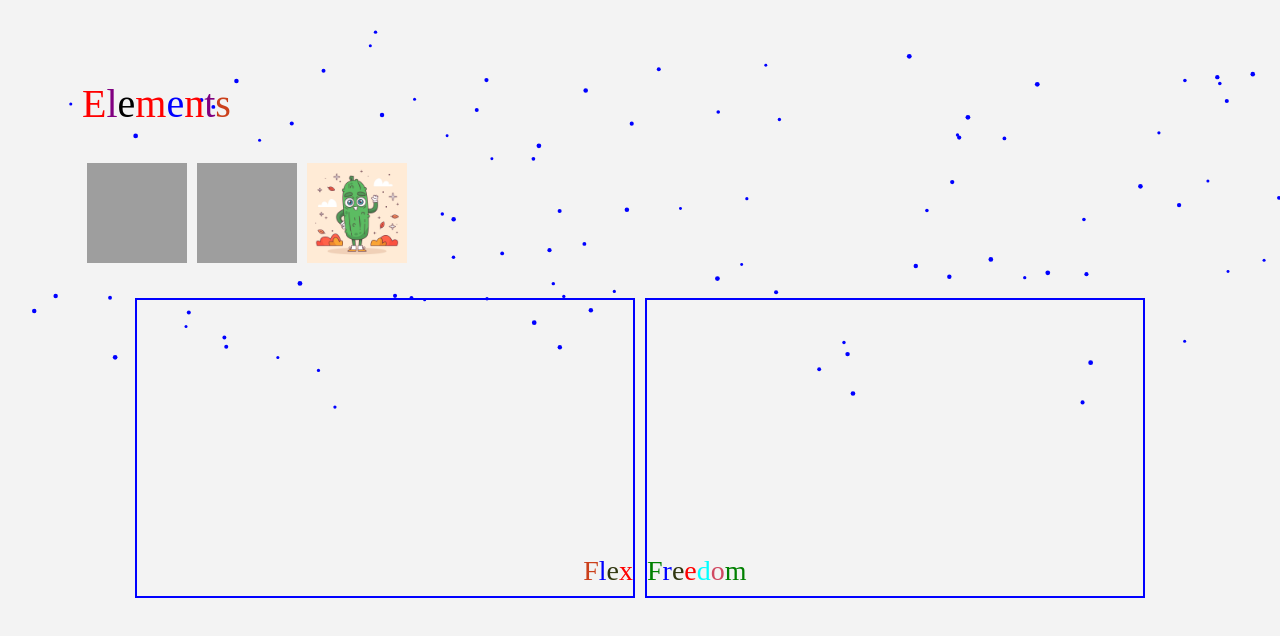
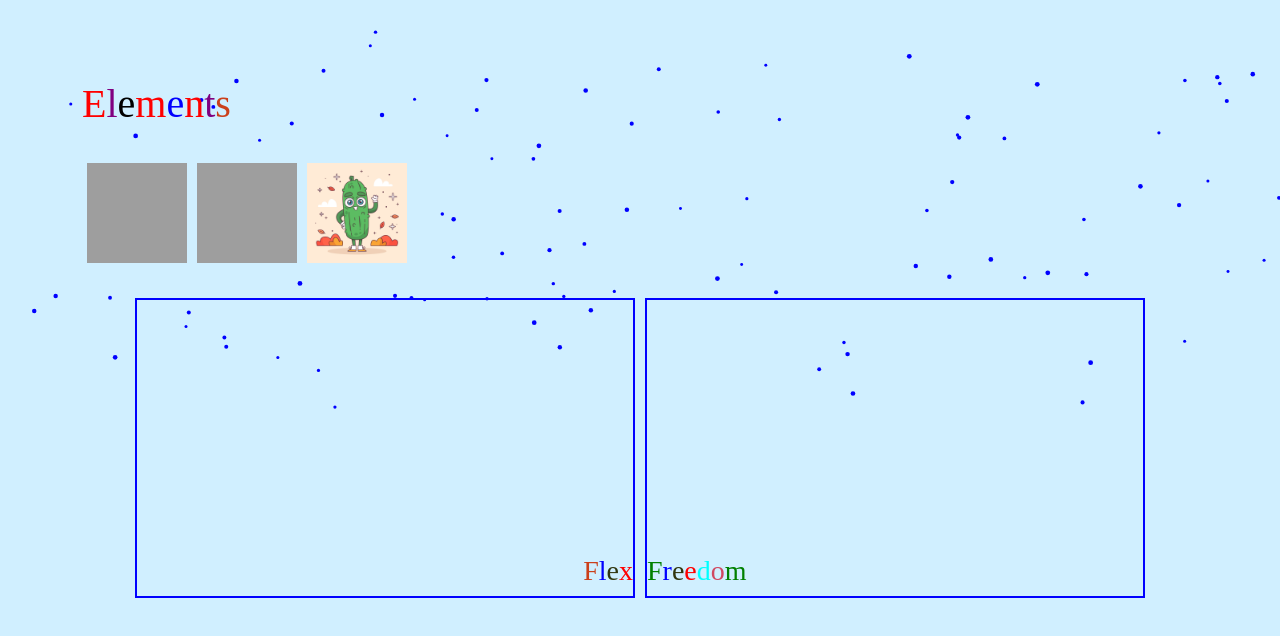
Before and after one commit to StrongerProgrammer7/DragAndDropEvents, a website: page index.html in a window 1280 px wide. Drawn offline with nearby package versions, Linux system fonts and the light colour scheme; grey boxes are pictures that could not be loaded; a web font is replaced by a local one.

Commit message:
change color body background Change place div block background for box

```diff
--- a/assets/css/style.css
+++ b/assets/css/style.css
@@ -94,7 +94,7 @@ img{
 body
 {
 	font-family: 'Mountains of Christmas';
-	background: rgb(243, 243, 243);
+	background: rgb(208, 239, 255);
 }
 .content
 {
@@ -150,7 +150,7 @@ body
 .color_backgroundFreedom
 {
 	width: 100%;
-	height: 100vh;
+	height: 100%;
 	position: absolute;
 	top:0;
 	left: 0;
--- a/index.html
+++ b/index.html
@@ -27,14 +27,16 @@
                 <div class="box position-relative">
                     <h3 class="h3 position-absolute bottom-0 end-0 titleBox" id="titleFlex"></h3>
                     <div class="d-flex justify-content-center box-flex" id="box_flex">
-                        <div class="color_backgroundFlex" id="color_backgroundFlex"></div>
+
                     </div>
+                    <div class="color_backgroundFlex" id="color_backgroundFlex"></div>
                 </div>
                 <div class="box position-relative">
                     <h3 class="h3 position-absolute bottom-0 start-0 titleBox" id="titleFreedom"></h3>
                     <div class="box-freedom" id="box_freedom">
-                        <div class="color_backgroundFreedom" id="color_backgroundFreedom"></div>
+
                     </div>
+                    <div class="color_backgroundFreedom" id="color_backgroundFreedom"></div>
                 </div>
             </div>
         </div>
--- a/package.json
+++ b/package.json
@@ -22,5 +22,8 @@
   "bugs": {
     "url": "https://github.com/StrongerProgrammer7/DragAndDropEvents/issues"
   },
-  "homepage": "https://github.com/StrongerProgrammer7/DragAndDropEvents#readme"
+  "homepage": "https://github.com/StrongerProgrammer7/DragAndDropEvents#readme",
+  "dependencies": {
+    "gh-pages": "^6.1.0"
+  }
 }
```
Also changed, not shown: 2 other files.
